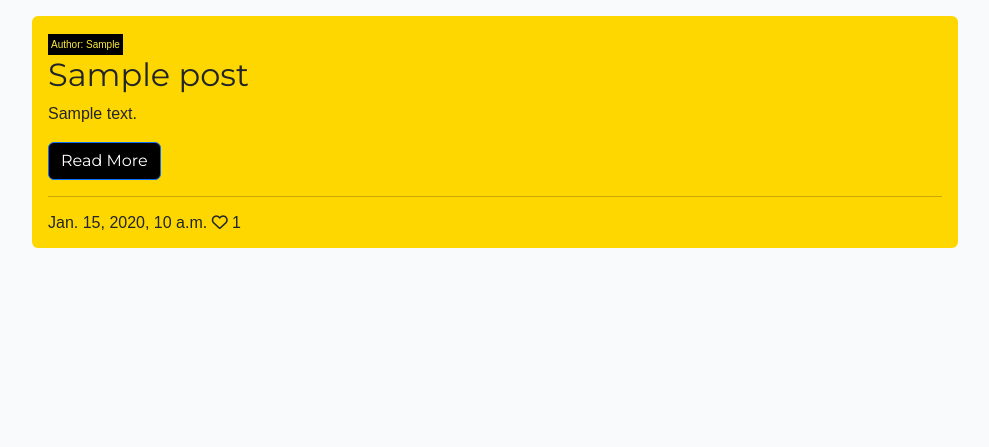
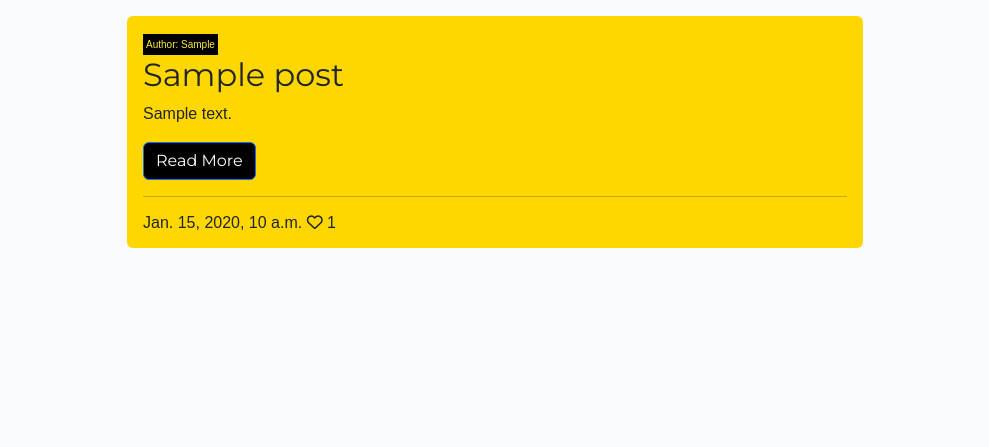
Before and after one commit to AASanusi/balln, a Django app: page / in a window 1280 px wide. Shown: the part 60-507 px from the top of the page, without its empty margins (145-1134 px from the left). Run offline with Django 4.2, Linux system fonts and the light colour scheme; tables that the repository leaves empty hold one stand-in row (values such as "Sample post"); some libraries are stand-ins or nearby versions.

Commit message:
Change column size for the post

```diff
--- a/templates/index.html
+++ b/templates/index.html
@@ -8,7 +8,7 @@
 
         <!-- Blog Entries Column-->
         {% for post in post_list %}
-        <div class="col-md-10 mt-3 left images">
+        <div class="col-md-8 mt-3 left images">
             <div class="card mb-4">
                 <div class="card-body">
                     <div class="image-container">
```
